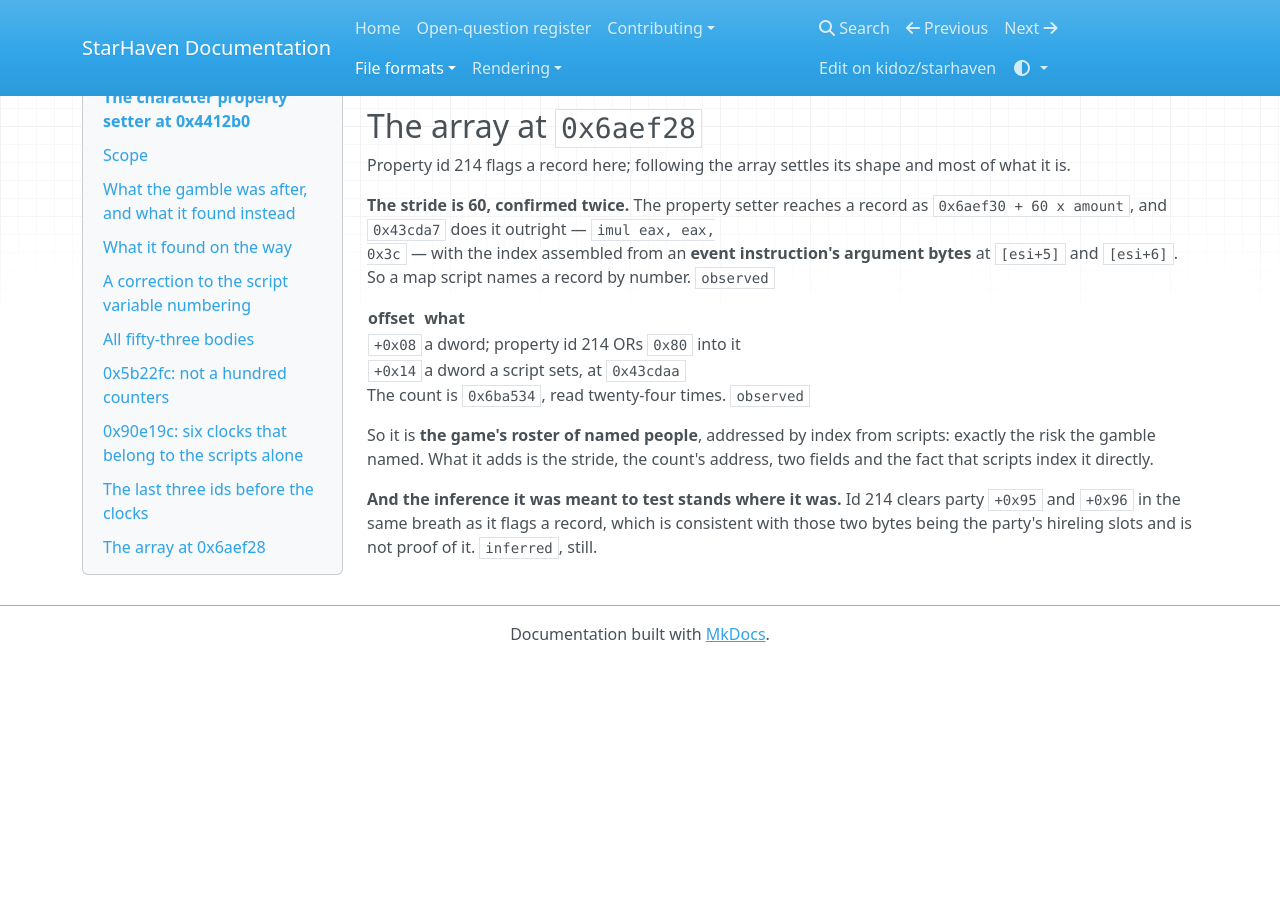
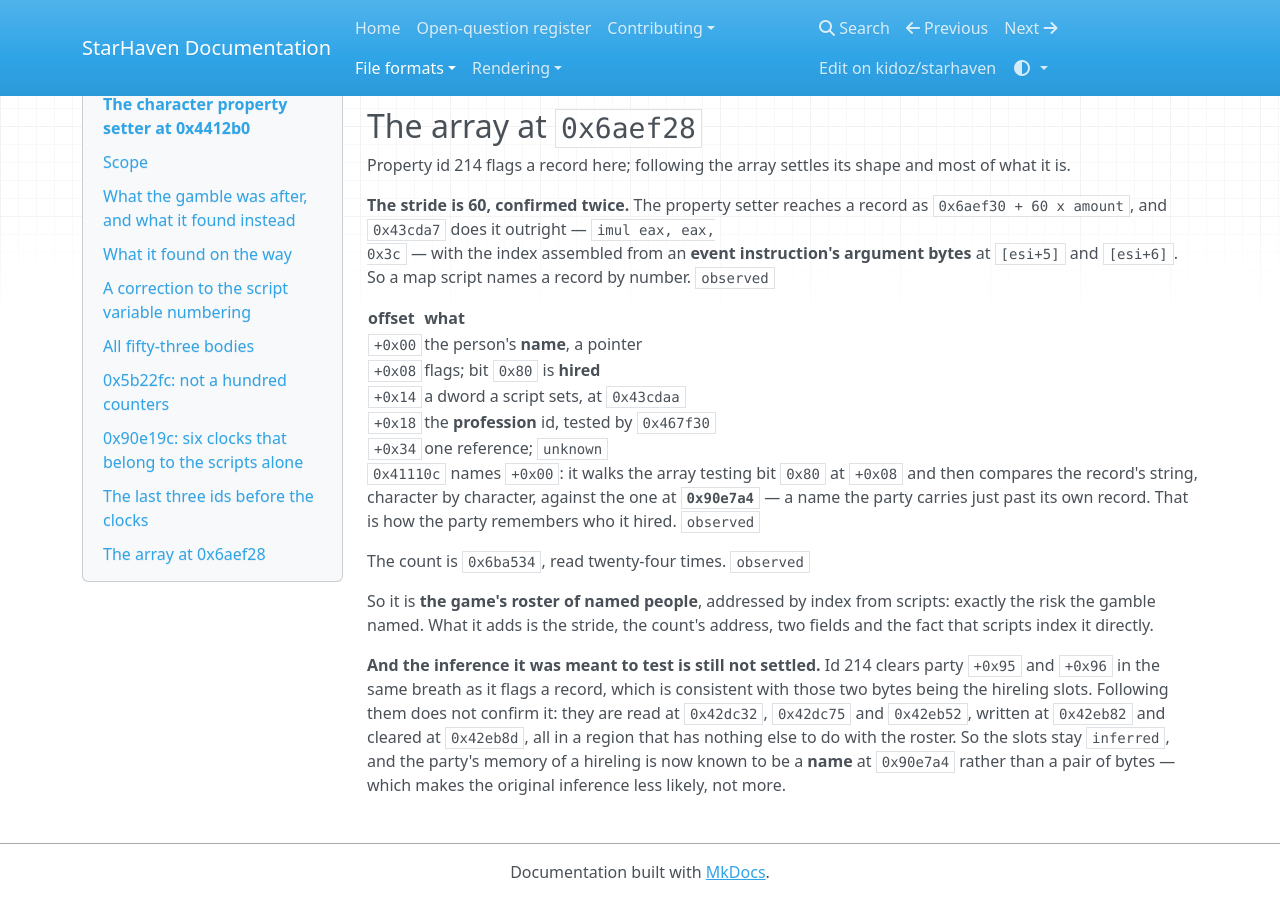
Before and after one commit to kidoz/starhaven, an MkDocs documentation site: the page built from docs/formats/character-properties.md, in a window 1280 px wide and 900 px high, scrolled down 4933 px. Built offline with MkDocs 1.6.1, drawn with Linux system fonts in a browser that asks for light colours; nearby versions of some CDN libraries; before the commit the page ends 5595 px from its top, so only the background shows below that.

Commit message:
Name the roster's name field and weaken the hireling-slot inference

```diff
--- a/docs/formats/character-properties.md
+++ b/docs/formats/character-properties.md
@@ -277,8 +277,16 @@ bytes** at `[esi+5]` and `[esi+6]`. So a map script names a record by number.
 
 | offset | what |
 | --- | --- |
-| `+0x08` | a dword; property id 214 ORs `0x80` into it |
+| `+0x00` | the person's **name**, a pointer |
+| `+0x08` | flags; bit `0x80` is **hired** |
 | `+0x14` | a dword a script sets, at `0x43cdaa` |
+| `+0x18` | the **profession** id, tested by `0x467f30` |
+| `+0x34` | one reference; `unknown` |
+
+`0x41110c` names `+0x00`: it walks the array testing bit `0x80` at `+0x08` and
+then compares the record's string, character by character, against the one at
+**`0x90e7a4`** — a name the party carries just past its own record. That is how
+the party remembers who it hired. `observed`
 
 The count is `0x6ba534`, read twenty-four times. `observed`
 
@@ -286,7 +294,12 @@ So it is **the game's roster of named people**, addressed by index from
 scripts: exactly the risk the gamble named. What it adds is the stride, the
 count's address, two fields and the fact that scripts index it directly.
 
-**And the inference it was meant to test stands where it was.** Id 214 clears
+**And the inference it was meant to test is still not settled.** Id 214 clears
 party `+0x95` and `+0x96` in the same breath as it flags a record, which is
-consistent with those two bytes being the party's hireling slots and is not
-proof of it. `inferred`, still.
+consistent with those two bytes being the hireling slots. Following them does
+not confirm it: they are read at `0x42dc32`, `0x42dc75` and `0x42eb52`,
+written at `0x42eb82` and cleared at `0x42eb8d`, all in a region that has
+nothing else to do with the roster. So the slots stay `inferred`, and the
+party's memory of a hireling is now known to be a **name** at `0x90e7a4`
+rather than a pair of bytes — which makes the original inference less likely,
+not more.
```
Also changed, not shown: README.md (+10 -0 lines).
